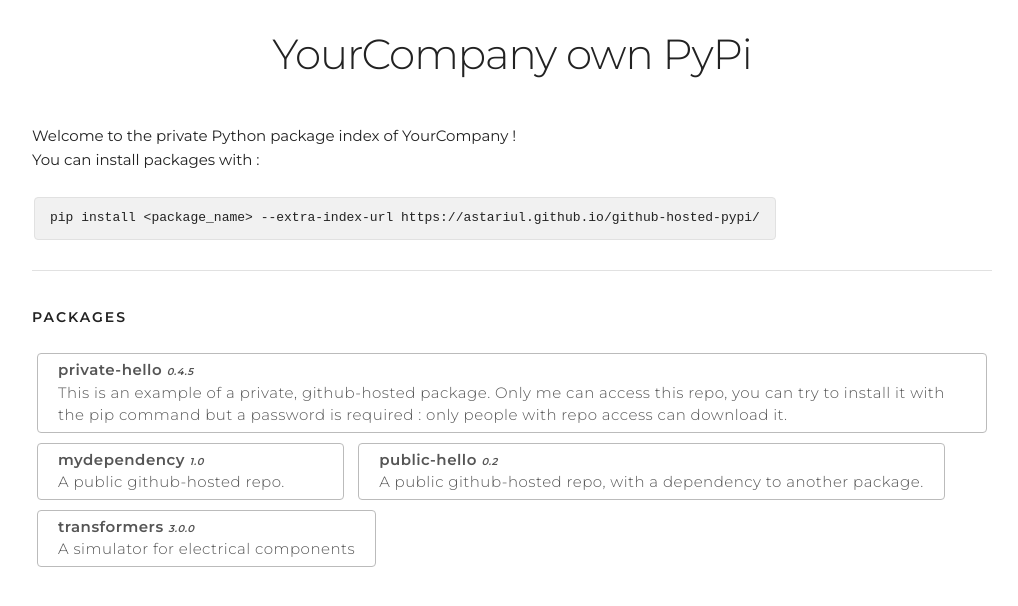
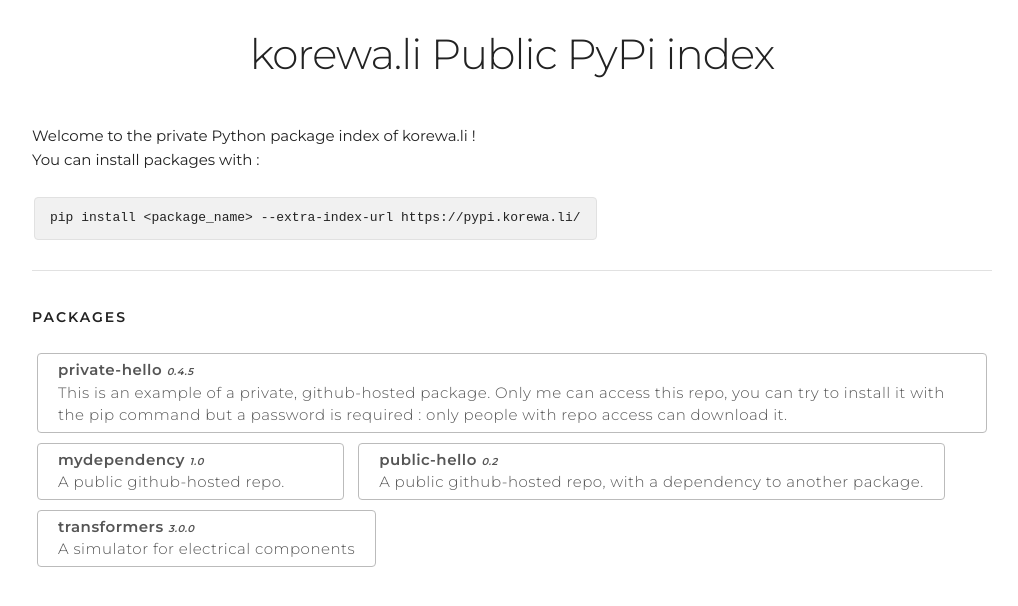
Before and after one commit to KorewaLidesu/pypi-index, a plain HTML site: page index.html in a window 1280 px wide. Shown: the part 176-782 px from the top of the page, without its empty margins (128-1146 px from the left). Drawn offline with nearby package versions, Linux system fonts and the light colour scheme; no server answers.

Commit message:
feat: update index html

```diff
--- a/index.html
+++ b/index.html
@@ -19,7 +19,7 @@
   <script src="static/pypi_checker.js" type="text/javascript">
   </script>
   <title>
-   Pypi - YourCompany
+   korewa.li - Public PyPi
   </title>
  </head>
  <body>
@@ -29,15 +29,15 @@
     <br/>
     <br/>
     <h2 class="title">
-     YourCompany own PyPi
+     korewa.li Public PyPi index
     </h2>
    </section>
    <br/>
    <p>
-    Welcome to the private Python package index of YourCompany !
+    Welcome to the private Python package index of korewa.li !
     <br/>
     You can install packages with :
-    <pre><code>pip install &lt;package_name&gt; --extra-index-url https://astariul.github.io/github-hosted-pypi/</code></pre>
+    <pre><code>pip install &lt;package_name&gt; --extra-index-url https://pypi.korewa.li/</code></pre>
    </p>
    <hr/>
    <h6 class="text-header">
```
